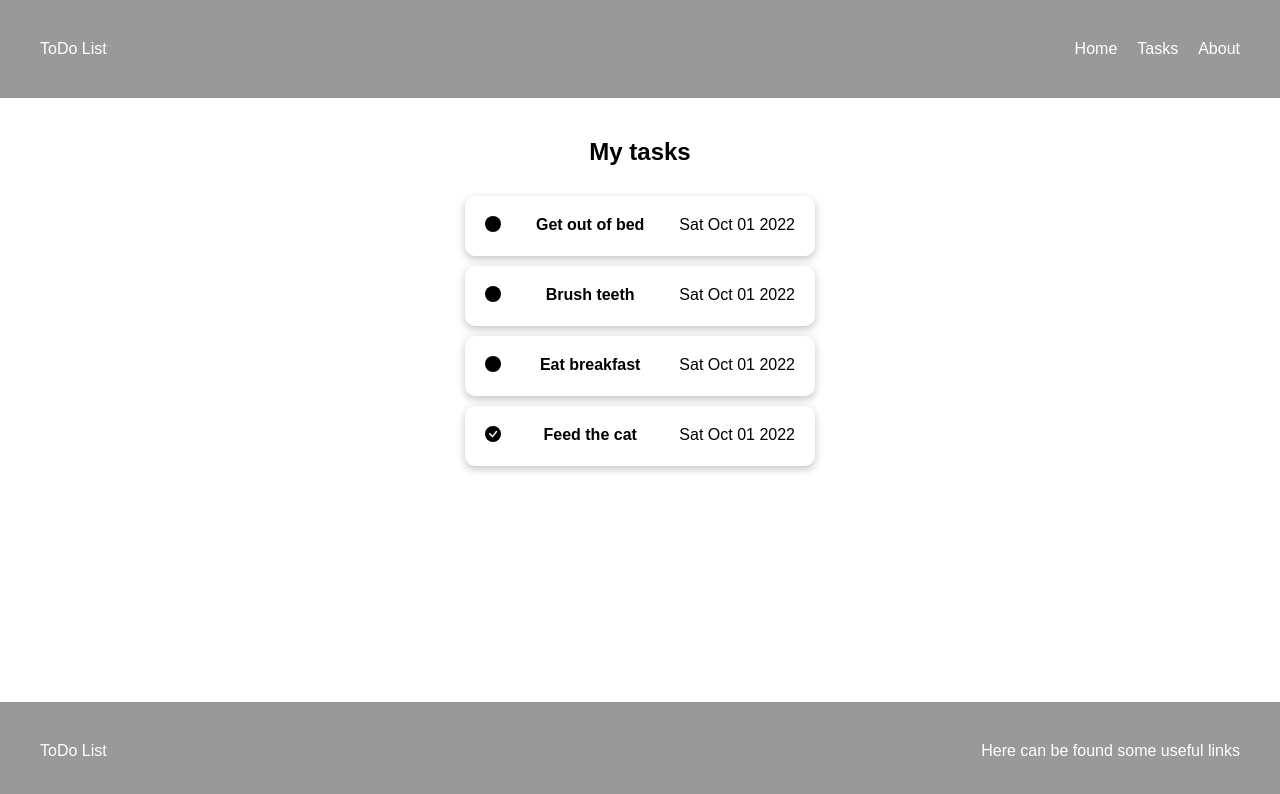
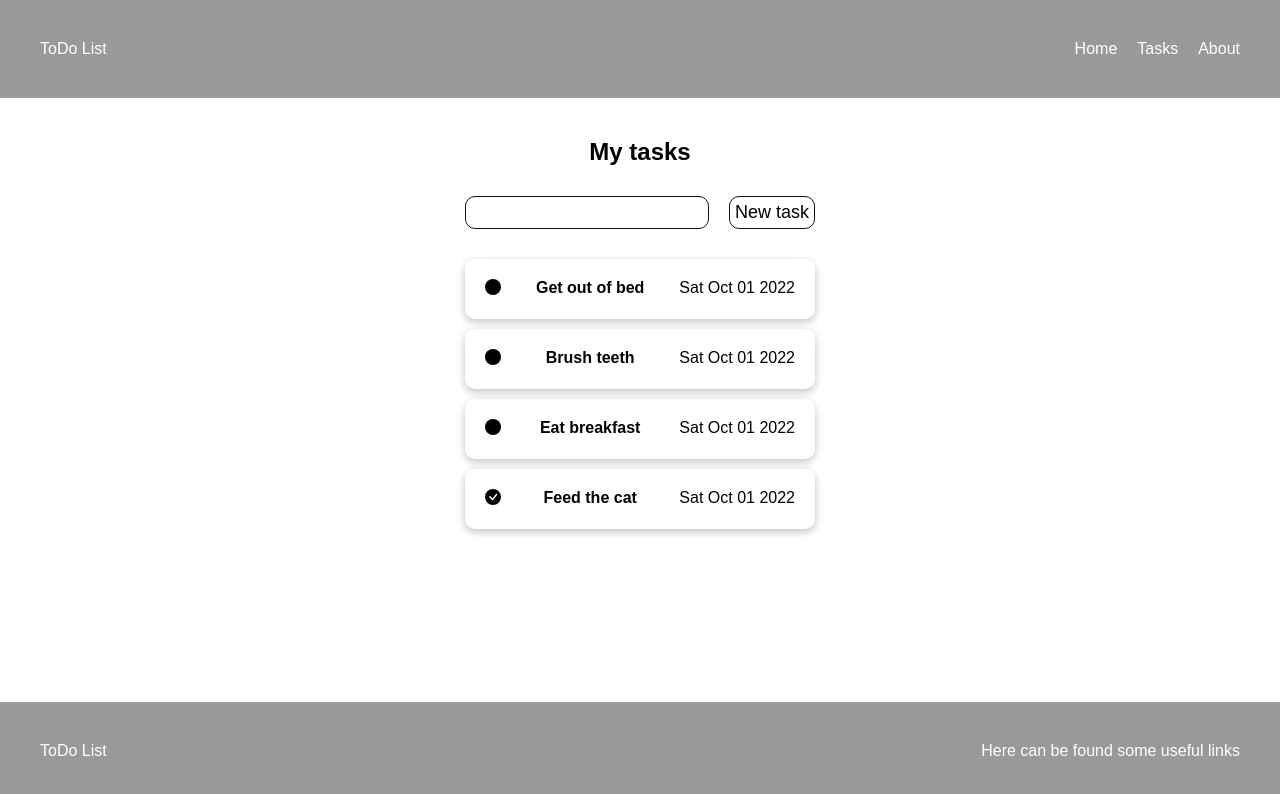
Before and after one commit to RZhyvitskyi/hyf-homework, a React (Create React App) app in the folder react/react1/week2/todo-list/: page /tasks in a window 1280 px wide. Shown: the top 794 px of the page. Built offline with nearby package versions, Linux system fonts and the light colour scheme.

Commit message:
add new task logic

```diff
--- a/react/react1/week2/todo-list/src/App.js
+++ b/react/react1/week2/todo-list/src/App.js
@@ -1,5 +1,6 @@
 import React from 'react';
 import { Route, Routes } from 'react-router-dom';
+import { useState } from 'react';
 import './App.css';
 import tasks from './db/tasks.json';
 import Header from './components/layout/header/Header';
@@ -8,14 +9,32 @@ import Home from './components/home/Home';
 import Tasks from './components/tasks/Tasks';
 import About from './components/about/About';
 
+const createNewTask = (task) => {
+  return {
+    id: Date.now(),
+    title: task,
+    done: false,
+    date: Date.now(),
+  };
+};
+
 function App() {
+  const [myTasks, setMyTasks] = useState(tasks);
+
+  const addNewTask = (task) => {
+    setMyTasks([...myTasks, createNewTask(task)]);
+  };
+
   return (
     <main>
       <Header />
       <Routes>
         <Route path={'/'} element={<Home />} />
         <Route path={'/home'} element={<Home />} />
-        <Route path="/tasks" element={<Tasks tasks={tasks} />} />
+        <Route
+          path="/tasks"
+          element={<Tasks tasks={myTasks} addNewTask={addNewTask} />}
+        />
         <Route path="/about" element={<About />} />
       </Routes>
       <Footer />
--- a/react/react1/week2/todo-list/src/components/tasks/Tasks.css
+++ b/react/react1/week2/todo-list/src/components/tasks/Tasks.css
@@ -7,7 +7,7 @@
 }
 
 .tasks__title {
-  margin-bottom: 30px;
+  margin-bottom: 10px;
 }
 
 .tasks__list {
--- a/react/react1/week2/todo-list/src/components/tasks/Tasks.jsx
+++ b/react/react1/week2/todo-list/src/components/tasks/Tasks.jsx
@@ -2,12 +2,14 @@ import React from 'react';
 import Container from '../layout/container/Container';
 import './Tasks.css';
 import Task from './task/Task';
+import Form from './../form/NewForm';
 
-const Tasks = ({ tasks }) => {
+const Tasks = ({ tasks, addNewTask }) => {
   return (
     <Container>
       <div className="tasks">
         <h2 className="tasks__title">My tasks</h2>
+        <Form addNewTask={addNewTask} />
         <ul className="tasks__list">
           {tasks.map((task) => {
             return <Task task={task} key={task.id} />;
```
